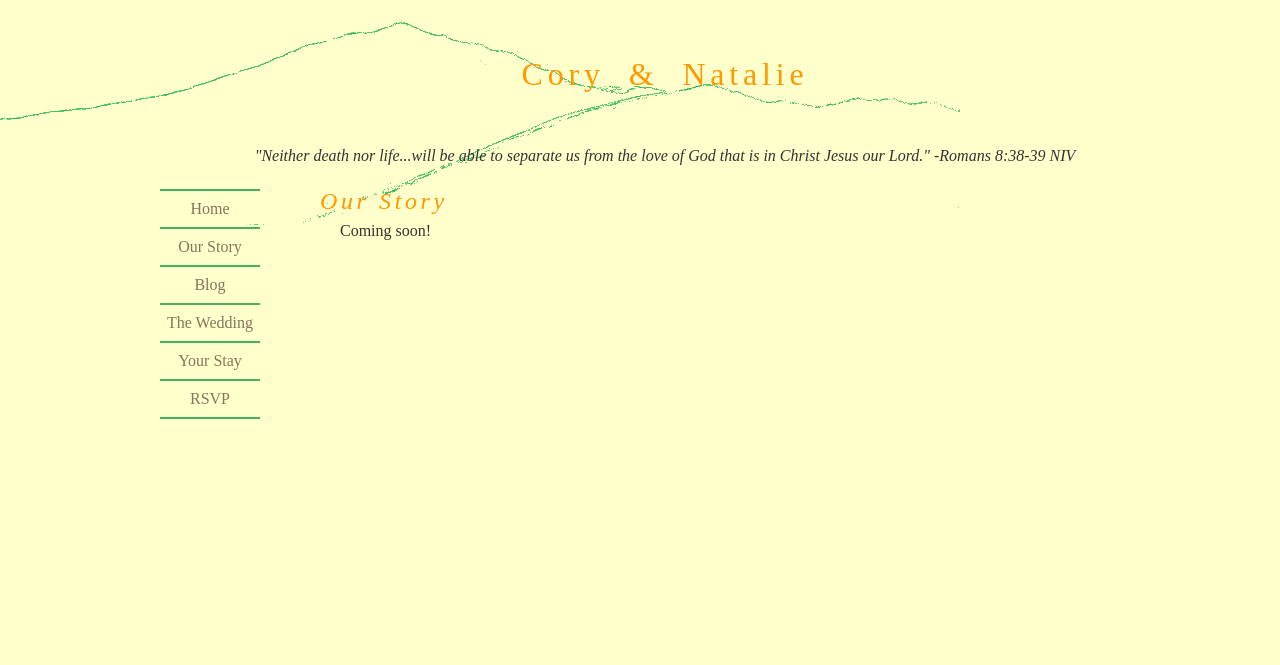
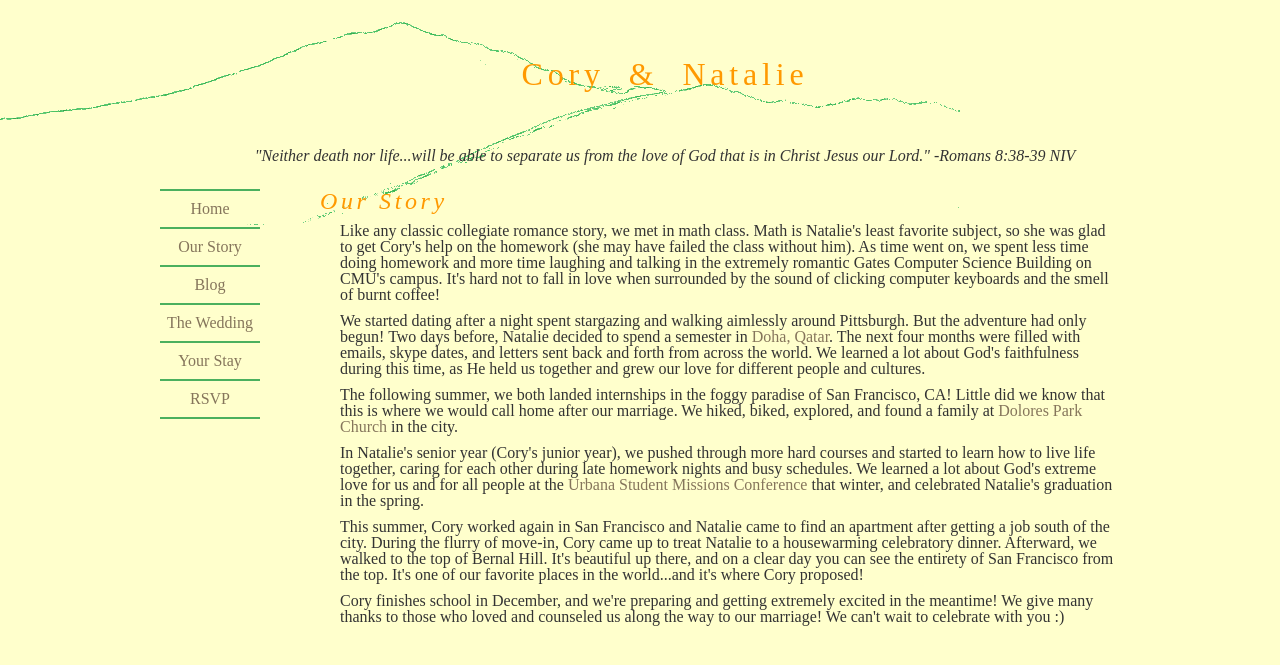
Before and after one commit to natalieh/wedding, a Jekyll site: the page built from about/index.html, in a window 1280 px wide. Shown: the top 665 px of the page. Built offline with Jekyll 4.4.1, drawn with Linux system fonts in a browser that asks for light colours.

Commit message:
Our story, no pictures yet

```diff
--- a/about/index.html
+++ b/about/index.html
@@ -7,6 +7,21 @@ layout: default
         Our Story
     </div>
     <p>
-        Coming soon!
+        Like any classic collegiate romance story, we met in math class.  Math is Natalie's least favorite subject, so she was glad to get Cory's help on the homework (she may have failed the class without him).  As time went on, we spent less time doing homework and more time laughing and talking in the extremely romantic Gates Computer Science Building on CMU's campus.  It's hard not to fall in love when surrounded by the sound of clicking computer keyboards and the smell of burnt coffee!
+    </p>
+    <p>
+        We started dating after a night spent stargazing and walking aimlessly around Pittsburgh.  But the adventure had only begun!  Two days before, Natalie decided to spend a semester in <a href="http://en.wikipedia.org/wiki/Qatar" target="blank">Doha, Qatar</a>.  The next four months were filled with emails, skype dates, and letters sent back and forth from across the world.  We learned a lot about God's faithfulness during this time, as He held us together and grew our love for different people and cultures.
+    </p>
+    <p>
+        The following summer, we both landed internships in the foggy paradise of San Francisco, CA!  Little did we know that this is where we would call home after our marriage.  We hiked, biked, explored, and found a family at <a href="http://doloresparkchurch.org/" target="blank">Dolores Park Church</a> in the city.
+    </p>
+    <p>
+        In Natalie's senior year (Cory's junior year), we pushed through more hard courses and started to learn how to live life together, caring for each other during late homework nights and busy schedules.  We learned a lot about God's extreme love for us and for all people at the <a href="https://urbana.org/" target="blank">Urbana Student Missions Conference</a> that winter, and celebrated Natalie's graduation in the spring.
+    </p>
+    <p>
+        This summer, Cory worked again in San Francisco and Natalie came to find an apartment after getting a job south of the city.  During the flurry of move-in, Cory came up to treat Natalie to a housewarming celebratory dinner.  Afterward, we walked to the top of Bernal Hill.  It's beautiful up there, and on a clear day you can see the entirety of San Francisco from the top.  It's one of our favorite places in the world...and it's where Cory proposed!
+    </p>
+    <p>
+        Cory finishes school in December, and we're preparing and getting extremely excited in the meantime!  We give many thanks to those who loved and counseled us along the way to our marriage!  We can't wait to celebrate with you :)
     </p>
 </article>
--- a/thewedding/index.html
+++ b/thewedding/index.html
@@ -12,7 +12,7 @@ layout: default
         The Chapel at Red Rocks
     </div>
     <p>
-        We have chosen The Chapel at Red Rocks as the place where we will be married!  Bring your camera, as the chapel is known for its astounding views of <a href="http://www.redrocksonline.com/" target="blank">Red Rocks Park</a> and the Rocky Mountain front range.
+        We have chosen <a href="thechapelatredrocks.com" target="blank">The Chapel at Red Rocks</a> as the place where we will be married!  Bring your camera, as the chapel is known for its astounding views of <a href="http://www.redrocksonline.com/" target="blank">Red Rocks Park</a> and the Rocky Mountain front range.
     </p>
     <p>
     The Chapel at Red Rocks is located at <strong>905 Bear Creek Avenue, Morrison, Colorado</strong>.  Take C-470 to Morrison Road and travel west for less than a mile.  You will see the sign for the chapel on the right.
```
